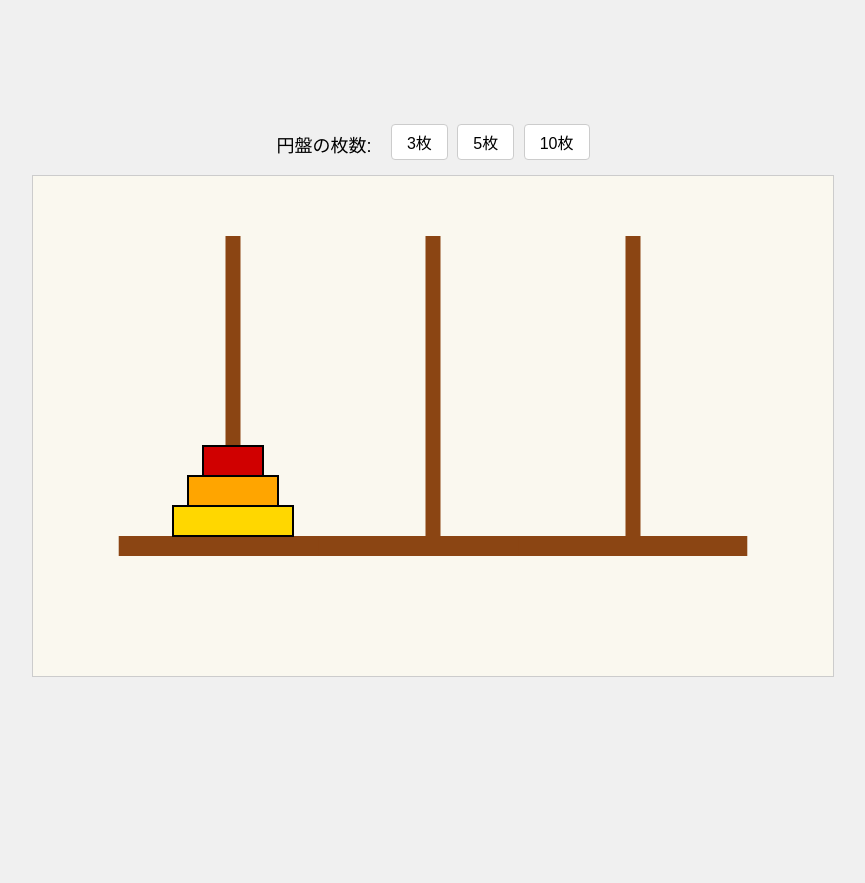
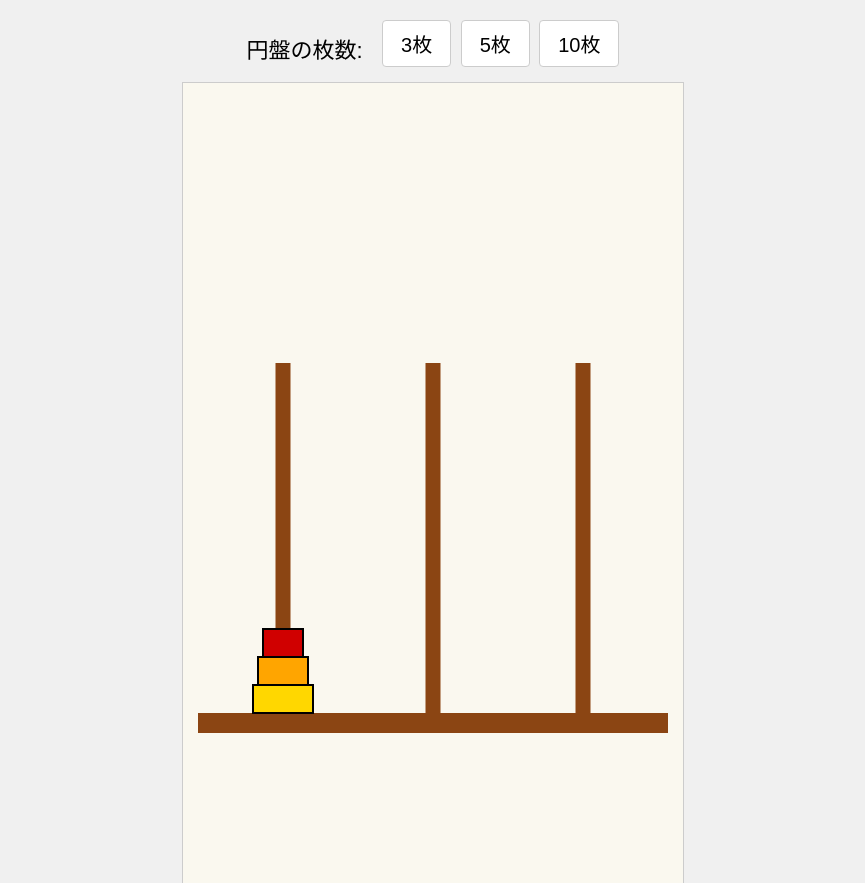
Before and after one commit to drakihabara/hanoi, a plain HTML site: page index.html in a window 1280 px wide. Shown: the whole page, without its empty margins (207-1072 px from the left). Before the commit the page ends 800 px from the top, so only its background shows below. Drawn offline with Linux system fonts and the light colour scheme.

Commit message:
Update index.html

```diff
--- a/index.html
+++ b/index.html
@@ -2,31 +2,34 @@
 <html lang="ja">
 <head>
     <meta charset="UTF-8">
+    <meta name="viewport" content="width=device-width, initial-scale=1.0">
+
     <title>ハノイの塔 (JavaScript)</title>
     <style>
         body {
             background-color: #f0f0f0;
             display: flex;
-            /* ★★★ UIとCanvasを縦に並べる ★★★ */
             flex-direction: column;
             justify-content: center;
             align-items: center;
-            height: 100vh;
             margin: 0;
+            /* スクロールできるように固定高さを削除 */
+            padding-top: 20px; /* 上部に余白 */
             font-family: 'Yu Gothic', 'Hiragino Kaku Gothic ProN', Meiryo, sans-serif;
         }
-        /* ★★★ 選択ボタン用のUIスタイル ★★★ */
         #controls {
             margin-bottom: 15px;
         }
         #controls label {
-            font-size: 18px;
+            /* ★★★ 文字サイズを大きく ★★★ */
+            font-size: 22px;
             margin-right: 10px;
             vertical-align: middle;
         }
         #controls button {
-            padding: 5px 15px;
-            font-size: 16px;
+             /* ★★★ 文字サイズと押しやすさを調整 ★★★ */
+            padding: 8px 18px;
+            font-size: 20px;
             cursor: pointer;
             margin-left: 5px;
             border: 1px solid #ccc;
@@ -40,6 +43,9 @@
         canvas {
             background-color: #FAF8EF; /* COLOR_BACKGROUND */
             border: 1px solid #ccc;
+            /* ★★★ CSSでCanvasをスマホ幅に自動縮小 ★★★ */
+            max-width: 100%;
+            height: auto;
         }
     </style>
 </head>
@@ -52,44 +58,36 @@
     <button id="btn10">10枚</button>
 </div>
 
-<canvas id="gameCanvas" width="800" height="500"></canvas>
+<canvas id="gameCanvas" width="500" height="800"></canvas>
 
 <script>
     // --- 定数 ---
-    const SCREEN_WIDTH = 800;
-    const SCREEN_HEIGHT = 500;
+    // ★★★ 画面サイズを 500x800 に変更 ★★★
+    const SCREEN_WIDTH = 500;
+    const SCREEN_HEIGHT = 800;
 
-    // ★★★ 色の定義 (10色に増やす) ★★★
     const COLOR_PEG = "#8B4513";
     const COLOR_DISK_OUTLINE = "#000000";
     const COLOR_TEXT = "#000000";
     const COLOR_HIGHLIGHT = "#FFC107";
     const COLOR_WIN_BG = "rgba(245, 245, 245, 0.8)";
 
-    // ★★★ 円盤の色 (10色) ★★★
     const DISK_COLORS = [
-        "#D00000",   // 1
-        "#FFA500",   // 2
-        "#FFD700",   // 3
-        "#008000",   // 4
-        "#0047AB",   // 5
-        "#8A2BE2",   // 6
-        "#FFB6C1",   // 7
-        "#FF1493",   // 8 (DeepPink)
-        "#4B0082",   // 9 (Indigo)
-        "#A9A9A9"    // 10 (DarkGray)
+        "#D00000", "#FFA500", "#FFD700", "#008000", "#0047AB",
+        "#8A2BE2", "#FFB6C1", "#FF1493", "#4B0082", "#A9A9A9"
     ];
 
-    // 円盤の見た目
-    const DISK_HEIGHT = 30;
-    const MIN_DISK_WIDTH = 60;
-    const DISK_WIDTH_STEP = 30;
+    // --- ★★★ 縦長レイアウト用に円盤と杭のサイズを調整 ★★★ ---
+    const DISK_HEIGHT = 28;     // 10枚積んでもOKな高さ
+    const MIN_DISK_WIDTH = 40;  // 最小幅
+    const DISK_WIDTH_STEP = 10; // 幅の増加量 (10枚でも収まるように)
 
-    // 杭の見た目
     const PEG_WIDTH = 15;
-    const PEG_HEIGHT = 300;
-    const PEG_Y_BOTTOM = 380;
-    const PEG_X_CENTERS = [SCREEN_WIDTH / 4, SCREEN_WIDTH / 2, SCREEN_WIDTH * 3 / 4];
+    const PEG_HEIGHT = 350;     // 杭を少し高く
+    const PEG_Y_BOTTOM = 650;   // Y座標を画面下部に
+    // 杭のX座標 (幅500に合わせて再配置)
+    const PEG_X_CENTERS = [SCREEN_WIDTH * 0.2, SCREEN_WIDTH / 2, SCREEN_WIDTH * 0.8]; // [100, 250, 400]
+
     const BASE_HEIGHT = 20;
 
     class HanoiGame {
@@ -97,19 +95,18 @@
             this.canvas = document.getElementById(canvasId);
             this.ctx = this.canvas.getContext('2d');
 
-            this.numDisks = initialDisks; // 初期枚数
+            this.numDisks = initialDisks;
             this.optimalMoves = (2 ** this.numDisks) - 1;
 
-            // フォント設定
-            this.fontLarge = "50px 'Yu Gothic', 'Hiragino Kaku Gothic ProN', Meiryo, sans-serif";
-            this.fontMedium = "24px 'Yu Gothic', 'Hiragino Kaku Gothic ProN', Meiryo, sans-serif";
+            // --- ★★★ フォントサイズを大きく変更 ★★★ ---
+            this.fontLarge = "60px 'Yu Gothic', 'Hiragino Kaku Gothic ProN', Meiryo, sans-serif";
+            this.fontMedium = "30px 'Yu Gothic', 'Hiragino Kaku Gothic ProN', Meiryo, sans-serif";
 
             this.setup();
             this.initEvents();
             this.run();
         }
 
-        // ★★★ 円盤の枚数を変更してリセットするメソッド ★★★
         changeDisks(newNumDisks) {
             if (newNumDisks > DISK_COLORS.length) {
                 alert(`色の定義が足りません。最大 ${DISK_COLORS.length} 枚までです。`);
@@ -117,13 +114,11 @@
             }
             this.numDisks = newNumDisks;
             this.optimalMoves = (2 ** newNumDisks) - 1;
-            this.setup(); // setupを呼ぶだけでリセットされる
+            this.setup();
         }
 
         setup() {
             this.pegs = [[], [], []];
-
-            // this.numDisks を参照して円盤をセット
             this.pegs[0] = Array.from({ length: this.numDisks }, (_, i) => this.numDisks - i);
 
             this.selectedPeg = null;
@@ -134,23 +129,29 @@
         }
 
         initEvents() {
+            // (変更なし)
             this.canvas.addEventListener('click', (event) => {
                 const rect = this.canvas.getBoundingClientRect();
-                const x = event.clientX - rect.left;
-                this.handleClick(x);
+                // スマホのタッチ操作にも対応 (event.clientX がない場合)
+                const clientX = event.clientX || event.touches[0].clientX;
+                const x = clientX - rect.left;
+
+                // CanvasのCSSスケールを考慮
+                const scale = this.canvas.width / rect.width;
+                this.handleClick(x * scale);
             });
 
             document.addEventListener('keydown', (event) => {
                 if (event.key === 'r' || event.key === 'R') {
-                    // Rキーは現在の枚数でリセット
                     this.setup();
                 }
             });
         }
 
         getPegAtX(x) {
-            const maxWidth = MIN_DISK_WIDTH + (this.numDisks - 1) * DISK_WIDTH_STEP;
-            const clickMargin = maxWidth / 2;
+            // 10枚目の最大幅を計算
+            const maxWidth = MIN_DISK_WIDTH + (10 - 1) * DISK_WIDTH_STEP; // 10枚想定でマージン計算
+            const clickMargin = (PEG_X_CENTERS[1] - PEG_X_CENTERS[0]) / 2; // 杭の間隔の半分
 
             for (let i = 0; i < PEG_X_CENTERS.length; i++) {
                 if (Math.abs(x - PEG_X_CENTERS[i]) < clickMargin) {
@@ -184,15 +185,12 @@
         }
 
         moveDisk(fromIdx, toIdx) {
+            // (変更なし)
             if (fromIdx === toIdx) return;
-
             const fromStack = this.pegs[fromIdx];
             const toStack = this.pegs[toIdx];
-
             if (fromStack.length === 0) return;
-
             const diskToMove = fromStack[fromStack.length - 1];
-
             if (toStack.length === 0 || diskToMove < toStack[toStack.length - 1]) {
                 const disk = fromStack.pop();
                 toStack.push(disk);
@@ -202,6 +200,7 @@
         }
 
         checkWin() {
+            // (変更なし)
             if (this.pegs[1].length === this.numDisks || this.pegs[2].length === this.numDisks) {
                 this.isWin = true;
                 this.totalTime = (performance.now() - this.startTime) / 1000;
@@ -214,6 +213,7 @@
         }
 
         drawText(text, x, y, font, color, align = "center") {
+            // (変更なし)
             this.ctx.fillStyle = color;
             this.ctx.font = font;
             this.ctx.textAlign = align;
@@ -224,10 +224,11 @@
         draw() {
             this.ctx.clearRect(0, 0, SCREEN_WIDTH, SCREEN_HEIGHT);
 
-            // --- 杭の描画 ---
+            // --- 杭の描画 (土台の幅を調整) ---
             this.ctx.fillStyle = COLOR_PEG;
             PEG_X_CENTERS.forEach(x_center => {
-                const baseWidth = SCREEN_WIDTH / 3.5;
+                // 土台の幅を杭の間隔に合わせる
+                const baseWidth = (PEG_X_CENTERS[1] - PEG_X_CENTERS[0]) + (MIN_DISK_WIDTH / 2); // 150 + 20 = 170
                 const baseLeft = x_center - baseWidth / 2;
                 const baseTop = PEG_Y_BOTTOM - BASE_HEIGHT;
                 this.ctx.fillRect(baseLeft, baseTop, baseWidth, BASE_HEIGHT);
@@ -237,29 +238,28 @@
                 this.ctx.fillRect(pegLeft, pegTop, PEG_WIDTH, PEG_HEIGHT);
             });
 
-            // --- 選択中ハイライトの描画 ---
+            // --- 選択中ハイライトの描画 (Y座標を調整) ---
             if (this.selectedPeg !== null) {
                 const x_center = PEG_X_CENTERS[this.selectedPeg];
                 const hlWidth = PEG_WIDTH + 15;
                 const hlHeight = PEG_HEIGHT + 15;
                 const hlLeft = x_center - hlWidth / 2;
-                const hlTop = PEG_Y_BOTTOM - BASE_HEIGHT - PEG_HEIGHT - (hlHeight - PEG_HEIGHT) / 2;
+                const hlTop = PEG_Y_BOTTOM - BASE_HEIGHT - PEG_HEIGHT - (hlHeight - PEG_HEIGHT) / 2; // Y座標修正
 
                 this.ctx.strokeStyle = COLOR_HIGHLIGHT;
                 this.ctx.lineWidth = 5;
                 this.ctx.strokeRect(hlLeft, hlTop, hlWidth, hlHeight);
             }
 
-            // --- 円盤の描画 ---
+            // --- 円盤の描画 (Y座標を調整) ---
             this.pegs.forEach((stack, pegIdx) => {
                 const peg_x_center = PEG_X_CENTERS[pegIdx];
 
                 stack.forEach((diskSize, diskIdx) => {
                     const diskWidth = MIN_DISK_WIDTH + (diskSize - 1) * DISK_WIDTH_STEP;
                     const diskLeft = peg_x_center - diskWidth / 2;
-                    const diskTop = PEG_Y_BOTTOM - BASE_HEIGHT - (diskIdx * DISK_HEIGHT) - DISK_HEIGHT;
+                    const diskTop = PEG_Y_BOTTOM - BASE_HEIGHT - (diskIdx * DISK_HEIGHT) - DISK_HEIGHT; // Y座標修正
 
-                    // ★★★ 色が足りない場合(10枚以上)でもエラーにならないようにする ★★★
                     const colorIndex = (diskSize - 1) % DISK_COLORS.length;
                     const color = DISK_COLORS[colorIndex];
 
@@ -272,31 +272,31 @@
                 });
             });
 
-            // --- クリアメッセージの描画 ---
+            // --- クリアメッセージの描画 (Y座標を調整) ---
             if (this.isWin) {
                 const boxWidth = 450;
-                const boxHeight = 200;
+                const boxHeight = 250; // ★★★ ボックスも大きく
                 const boxLeft = (SCREEN_WIDTH / 2) - boxWidth / 2;
-                const boxTop = (SCREEN_HEIGHT / 2) - boxHeight / 2;
+                const boxTop = (SCREEN_HEIGHT / 2) - boxHeight / 2 - 100; // ★★★ Y座標を上に
 
                 this.ctx.fillStyle = COLOR_WIN_BG;
                 this.ctx.fillRect(boxLeft, boxTop, boxWidth, boxHeight);
 
-                this.drawText("CLEAR!", SCREEN_WIDTH / 2, SCREEN_HEIGHT / 2 - 30, this.fontLarge, COLOR_TEXT);
+                // ★★★ Y座標を調整 ★★★
+                this.drawText("CLEAR!", SCREEN_WIDTH / 2, boxTop + 60, this.fontLarge, COLOR_TEXT);
 
                 const timeStr = `${this.totalTime.toFixed(2)} 秒`;
-                this.drawText(`タイム: ${timeStr}`, SCREEN_WIDTH / 2, SCREEN_HEIGHT / 2 + 30, this.fontMedium, COLOR_TEXT);
+                this.drawText(`タイム: ${timeStr}`, SCREEN_WIDTH / 2, boxTop + 130, this.fontMedium, COLOR_TEXT);
 
                 const resultText = `移動回数: ${this.moveCount} (最短: ${this.optimalMoves})`;
-                this.drawText(resultText, SCREEN_WIDTH / 2, SCREEN_HEIGHT / 2 + 70, this.fontMedium, COLOR_TEXT);
+                this.drawText(resultText, SCREEN_WIDTH / 2, boxTop + 180, this.fontMedium, COLOR_TEXT);
             }
         }
     }
 
-    // ★★★ ゲームの開始 (デフォルトは3枚) ★★★
+    // デフォルトは3枚で開始
     const game = new HanoiGame('gameCanvas', 3);
 
-    // ★★★ UIのイベントリスナーをゲームインスタンスに接続 ★★★
     document.getElementById('btn3').addEventListener('click', () => {
         game.changeDisks(3);
     });
```
